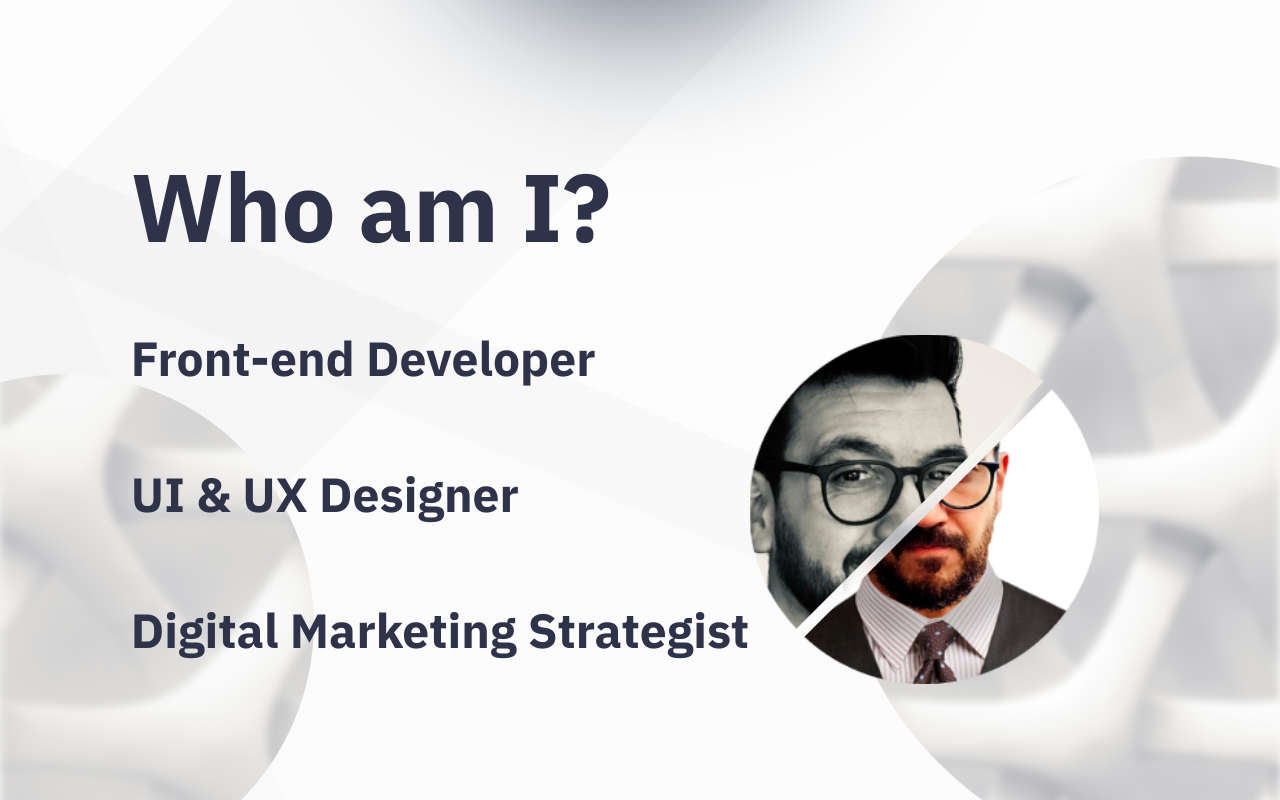
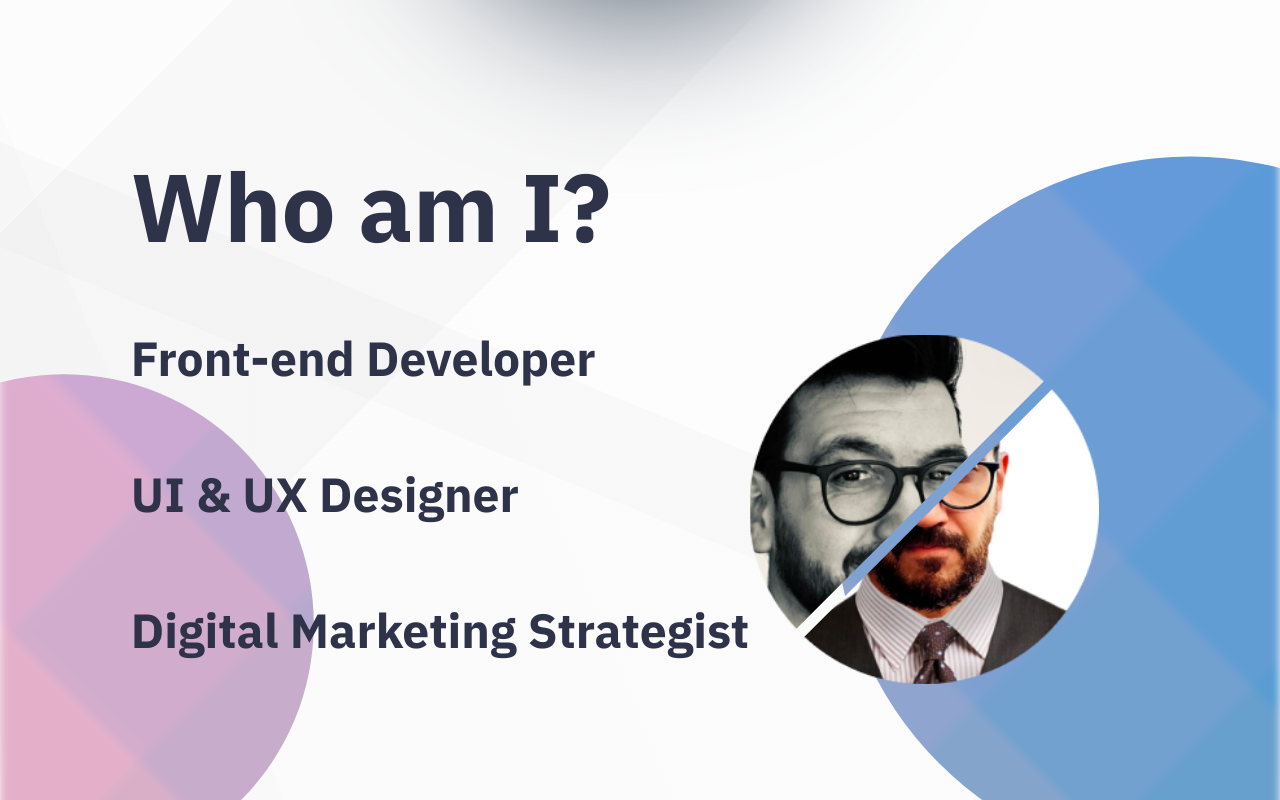
Before and after one commit to lordrichard6/portfolio24, a React (Vite) app: page / in a window 1280 px wide. Shown: the part 840-1640 px from the top of the page. Built offline with nearby package versions, Linux system fonts and the light colour scheme.

Commit message:
task:change clipped bg in home

```diff
--- a/src/styles/globals.scss
+++ b/src/styles/globals.scss
@@ -603,7 +603,8 @@ html {
 // WHO AM I
 .who-am-i {
   .clipped-bg {
-    background-image: url("/src/assets/images/test-light.jpg");
+    // background-image: url("/src/assets/images/test-light.jpg");
+    background-image: var(--pink-stained-glass-bg);
     // clip-path: polygon(100% 20%, 100% 60%, 0 80%, 0 40%);
     clip-path: circle(33.3% at 93% 49%);
     -webkit-clip-path: circle(33.3% at 93% 49%);
@@ -619,7 +620,7 @@ html {
 .dark {
   .who-am-i {
     .clipped-bg {
-      background-image: url("/src/assets/images/test-dark.jpg");
+      // background-image: url("/src/assets/images/test-dark.jpg");
     }
   }
 }
--- a/src/styles/variables.scss
+++ b/src/styles/variables.scss
@@ -21,6 +21,7 @@ html {
     --blue-radial-bg3: radial-gradient(circle at top center, rgba(230,217,186, 0.17),rgba(12,92,185, 0.36));
     --purple-radial-bg: radial-gradient(circle at top center, rgba(213,140,216, 0.47),rgba(74,39,191, 0.56));
     --pink-circles-bg: radial-gradient(circle at 13% 60%, rgba(70, 70, 70,0.06) 0%, rgba(70, 70, 70,0.06) 43%,transparent 43%, transparent 100%),radial-gradient(circle at 51% 56%, rgba(44, 44, 44,0.06) 0%, rgba(44, 44, 44,0.06) 18%,transparent 18%, transparent 100%),radial-gradient(circle at 97% 87%, rgba(219, 219, 219,0.06) 0%, rgba(219, 219, 219,0.06) 60%,transparent 60%, transparent 100%),radial-gradient(circle at 45% 35%, rgba(83, 83, 83,0.06) 0%, rgba(83, 83, 83,0.06) 26%,transparent 26%, transparent 100%),radial-gradient(circle at 81% 28%, rgba(215, 215, 215,0.06) 0%, rgba(215, 215, 215,0.06) 55%,transparent 55%, transparent 100%),radial-gradient(circle at 95% 15%, rgba(213, 213, 213,0.06) 0%, rgba(213, 213, 213,0.06) 52%,transparent 52%, transparent 100%),linear-gradient(90deg, rgba(193,60,179, 0.4),rgba(214,39,128, 0.36));
+    --pink-stained-glass-bg: linear-gradient(45deg, rgba(254, 246, 210, 0.53) 0%, rgba(254, 246, 210, 0.53) 14.286%,rgba(221, 240, 216, 0.53) 14.286%, rgba(221, 240, 216, 0.53) 28.572%,rgba(188, 233, 223, 0.53) 28.572%, rgba(188, 233, 223, 0.53) 42.858%,rgba(156, 227, 229, 0.53) 42.858%, rgba(156, 227, 229, 0.53) 57.144%,rgba(123, 220, 235, 0.53) 57.144%, rgba(123, 220, 235, 0.53) 71.42999999999999%,rgba(90, 214, 242, 0.53) 71.43%, rgba(90, 214, 242, 0.53) 85.71600000000001%,rgba(57, 207, 248, 0.53) 85.716%, rgba(57, 207, 248, 0.53) 100.002%),linear-gradient(135deg, rgb(246, 99, 200) 0%, rgb(246, 99, 200) 12.5%,rgb(223, 98, 196) 12.5%, rgb(223, 98, 196) 25%,rgb(199, 97, 192) 25%, rgb(199, 97, 192) 37.5%,rgb(176, 96, 188) 37.5%, rgb(176, 96, 188) 50%,rgb(152, 95, 184) 50%, rgb(152, 95, 184) 62.5%,rgb(129, 94, 180) 62.5%, rgb(129, 94, 180) 75%,rgb(105, 93, 176) 75%, rgb(105, 93, 176) 87.5%,rgb(82, 92, 172) 87.5%, rgb(82, 92, 172) 100%);
   }
 
   &.dark {
@@ -42,5 +43,6 @@ html {
     --blue-radial-bg3: radial-gradient(circle at center center, rgb(15, 78, 199),rgb(21, 67, 172),rgb(27, 56, 145),rgb(33, 44, 118),rgb(39, 33, 91));
     --purple-radial-bg: radial-gradient(circle at bottom center, rgb(84, 13, 239),rgb(79, 34, 84));
     --pink-circles-bg: radial-gradient(circle at 13% 60%, rgba(70, 70, 70,0.06) 0%, rgba(70, 70, 70,0.06) 43%,transparent 43%, transparent 100%),radial-gradient(circle at 51% 56%, rgba(44, 44, 44,0.06) 0%, rgba(44, 44, 44,0.06) 18%,transparent 18%, transparent 100%),radial-gradient(circle at 97% 87%, rgba(219, 219, 219,0.06) 0%, rgba(219, 219, 219,0.06) 60%,transparent 60%, transparent 100%),radial-gradient(circle at 45% 35%, rgba(83, 83, 83,0.06) 0%, rgba(83, 83, 83,0.06) 26%,transparent 26%, transparent 100%),radial-gradient(circle at 81% 28%, rgba(215, 215, 215,0.06) 0%, rgba(215, 215, 215,0.06) 55%,transparent 55%, transparent 100%),radial-gradient(circle at 95% 15%, rgba(213, 213, 213,0.06) 0%, rgba(213, 213, 213,0.06) 52%,transparent 52%, transparent 100%),linear-gradient(90deg, rgb(193, 60, 179),rgb(214, 39, 128));
+    --pink-stained-glass-bg: linear-gradient(45deg, rgba(22, 31, 43, 0.5) 0%, rgba(22, 31, 43, 0.5) 12.5%,rgba(53, 28, 54, 0.5) 12.5%, rgba(53, 28, 54, 0.5) 25%,rgba(83, 25, 65, 0.5) 25%, rgba(83, 25, 65, 0.5) 37.5%,rgba(114, 22, 76, 0.5) 37.5%, rgba(114, 22, 76, 0.5) 50%,rgba(144, 20, 86, 0.5) 50%, rgba(144, 20, 86, 0.5) 62.5%,rgba(175, 17, 97, 0.5) 62.5%, rgba(175, 17, 97, 0.5) 75%,rgba(205, 14, 108, 0.5) 75%, rgba(205, 14, 108, 0.5) 87.5%,rgba(236, 11, 119, 0.5) 87.5%, rgba(236, 11, 119, 0.5) 100%),linear-gradient(135deg, rgb(188, 0, 159) 0%, rgb(188, 0, 159) 12.5%,rgb(173, 4, 150) 12.5%, rgb(173, 4, 150) 25%,rgb(158, 7, 141) 25%, rgb(158, 7, 141) 37.5%,rgb(143, 11, 132) 37.5%, rgb(143, 11, 132) 50%,rgb(129, 15, 124) 50%, rgb(129, 15, 124) 62.5%,rgb(114, 19, 115) 62.5%, rgb(114, 19, 115) 75%,rgb(99, 22, 106) 75%, rgb(99, 22, 106) 87.5%,rgb(84, 26, 97) 87.5%, rgb(84, 26, 97) 100%);
   }
 }
```
